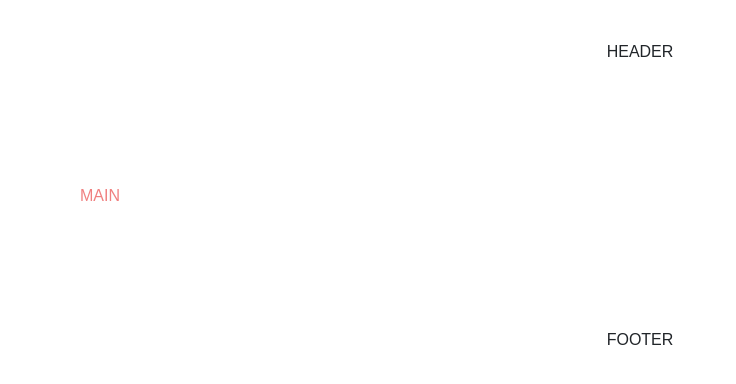
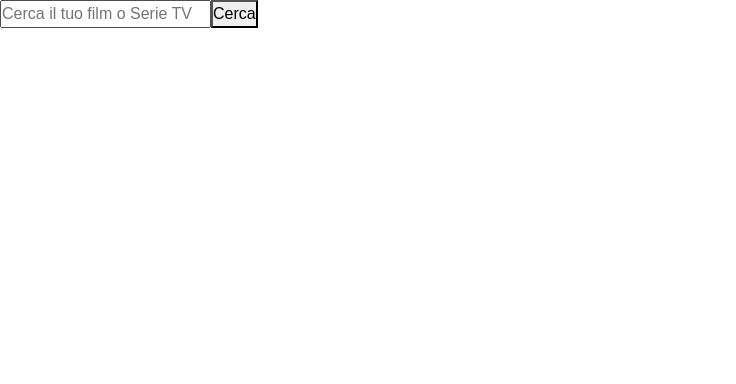
Before and after one commit to stiva98/vite-boolflix, a Vue app: page / in a window 1280 px wide. Shown: the top 384 px of the page, without its empty margins (0-736 px from the left). Built offline with nearby package versions, Linux system fonts and the light colour scheme.

Commit message:
ADD milestone 1

```diff
--- a/index.html
+++ b/index.html
@@ -2,7 +2,7 @@
 <html lang="en">
   <head>
     <meta charset="UTF-8" />
-    <link rel="icon" type="image/svg+xml" href="/vite.svg" />
+    <link rel="icon" type="image/svg+xml" href="/src/assets/img/Netflix_icon.png" />
     <meta name="viewport" content="width=device-width, initial-scale=1.0" />
     <title>Boolflix
     </title>
--- a/src/App.vue
+++ b/src/App.vue
@@ -2,6 +2,7 @@
 import HeaderComponent from "./components/HeaderComponent.vue";
 import MainComponent from "./components/MainComponent.vue";
 import FooterComponent from "./components/FooterComponent.vue";
+import axios from "axios";
 
 export default {
   name: "App",
@@ -11,18 +12,64 @@ export default {
     FooterComponent,
   },
   data() {
-    return {};
+    return {
+      searchMovies: "",
+      movies: []
+    };
   },
-  methods: {},
+  methods: {
+    search() {
+      //console.log (this.searchMovies);
+
+      axios
+        .get('https://api.themoviedb.org/3/search/movie', {
+          params: {
+            api_key: '96a88563f87a075c5b061d8855e26795',
+            query: this.searchMovies
+          }
+        })
+        .then(res => {
+          this.movies = res.data.results;
+        })
+    }
+  },
 };
 </script>
 
 <template>
-  <HeaderComponent />
+  <header>
+    <input type="text" placeholder="Cerca il tuo film o Serie TV" v-model="searchMovies">
+    <button @click="search()">
+      Cerca
+    </button>
+  </header>
+
+  <main>
+    <ul>
+      <li v-for="(movie, i) in movies" :key="i">
+        <ol>
+          <li>
+            {{ movie.title }}
+          </li>
+          <li>
+            {{ movie.original_title }}
+          </li>
+          <li>
+            {{ movie.original_language }}
+          </li>
+          <li>
+            {{ movie.vote_average }}
+          </li>
+        </ol>
+      </li>
+    </ul>
+
+    </main>
+    <!--<HeaderComponent />
 
   <MainComponent />
 
-  <FooterComponent />
+  <FooterComponent />-->
 </template>
 
 <style lang="scss">
--- a/src/assets/scss/main.scss
+++ b/src/assets/scss/main.scss
@@ -3,11 +3,3 @@
 @use "partials/mixins" as *;
 // Import all of Bootstrap's CSS
 @import "bootstrap/scss/bootstrap";
-
-main {
-    color: $main-color;
-}
-
-p {
-    @include main-coloring;
-}
--- a/src/assets/scss/partials/mixins.scss
+++ b/src/assets/scss/partials/mixins.scss
@@ -4,8 +4,3 @@
     --------------------
 */
 @use "variables" as *;
-
-@mixin main-coloring {
-    background-color: $main-color;
-    color: $secondary-color;
-}
--- a/src/assets/scss/partials/variables.scss
+++ b/src/assets/scss/partials/variables.scss
@@ -5,9 +5,6 @@
 */
 
 // Colors
-$main-color: lightcoral;
-$secondary-color: aquamarine;
-$debug-border: 2px dashed red;
+
 
 // Spaces
-$main-padding: 80px;
--- a/src/components/FooterComponent.vue
+++ b/src/components/FooterComponent.vue
@@ -19,8 +19,5 @@ export default {
 </template>
 
 <style lang="scss" scoped>
-footer {
-    padding: 40px;
-    text-align: center;
-}
+
 </style>
--- a/src/components/HeaderComponent.vue
+++ b/src/components/HeaderComponent.vue
@@ -19,8 +19,5 @@ export default {
 </template>
 
 <style lang="scss" scoped>
-header {
-    padding: 40px;
-    text-align: center;
-}
+
 </style>
--- a/src/components/MainComponent.vue
+++ b/src/components/MainComponent.vue
@@ -21,7 +21,5 @@ export default {
 <style lang="scss" scoped>
 @use "../assets/scss/partials/variables.scss" as *;
 
-main {
-    padding: $main-padding;
-}
+
 </style>
```
Also changed, not shown: src/assets/img/Netflix_icon.png (added).
